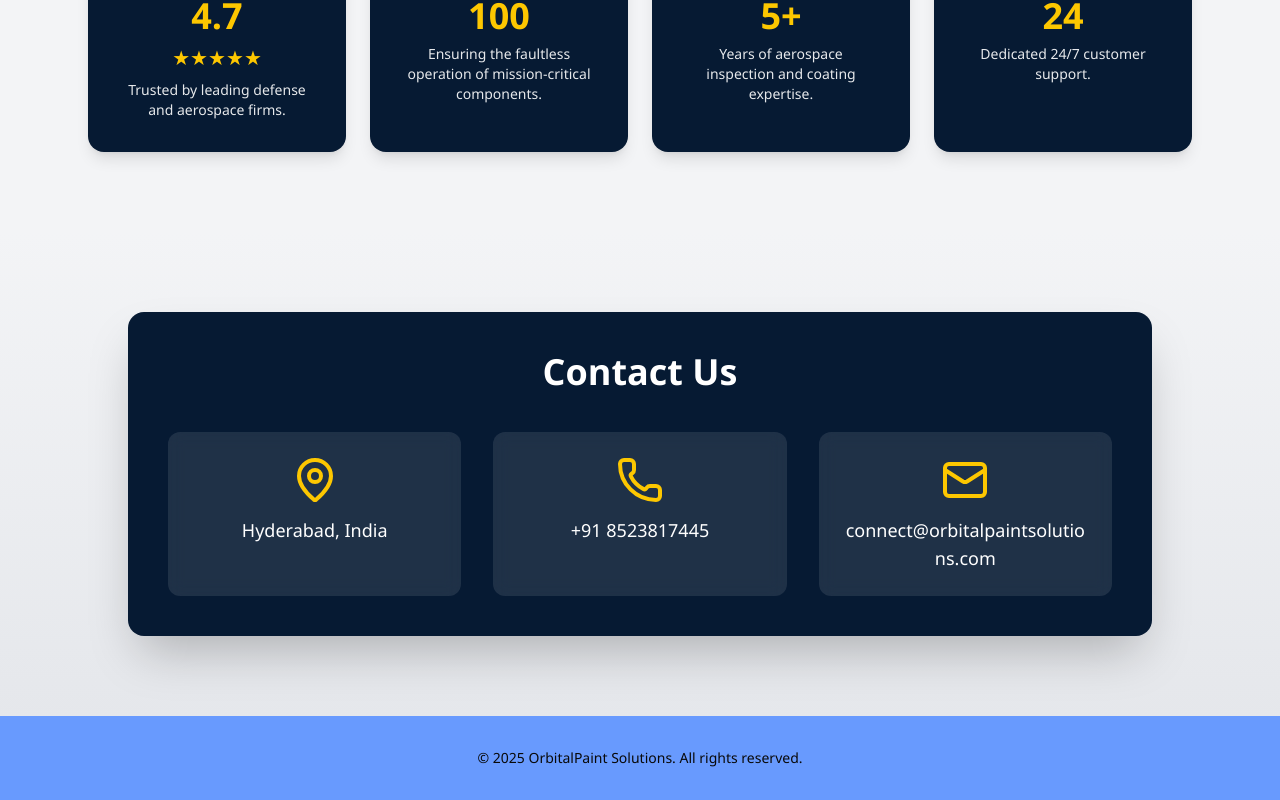
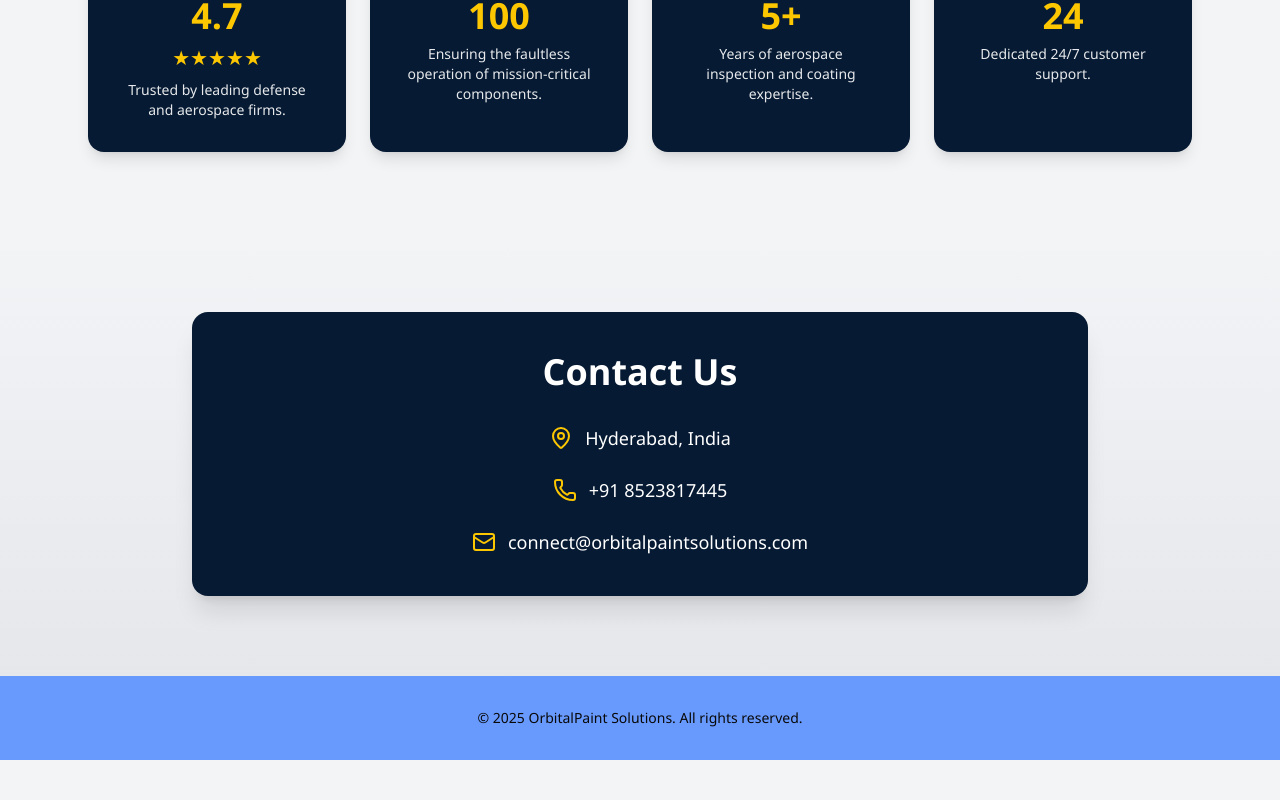
Before and after one commit to Prakash-56/orbitalpaint-website, a Next.js app: page / in a window 1280 px wide. Shown: the part 7647-8447 px from the top of the page. After the commit the page ends 8407 px from the top, so only its background shows below. Built offline with nearby package versions, Linux system fonts and the light colour scheme.

Commit message:
Add contact section

```diff
--- a/app/com/ContactInfo.tsx
+++ b/app/com/ContactInfo.tsx
@@ -1,6 +1,3 @@
-"use client";
-
-import { motion } from "framer-motion";
 import { MapPin, Phone, Mail } from "lucide-react";
 
 export default function ContactInfo() {
@@ -9,64 +6,32 @@ export default function ContactInfo() {
       id="contactinfo"
       className="py-20 scroll-mt-24 bg-gradient-to-b from-gray-100 to-gray-200"
     >
-      <motion.div
-        initial={{ opacity: 0, y: 50 }}
-        whileInView={{ opacity: 1, y: 0 }}
-        viewport={{ once: true }}
-        transition={{ duration: 0.8, ease: "easeOut" }}
-        className="max-w-5xl mx-auto bg-[#061A33] text-white rounded-2xl p-10 shadow-2xl"
-      >
+      <div className="max-w-4xl mx-auto bg-[#061A33] text-white rounded-2xl p-10 shadow-xl">
         {/* Heading */}
-        <motion.h2
-          initial={{ opacity: 0, y: 20 }}
-          whileInView={{ opacity: 1, y: 0 }}
-          transition={{ duration: 0.6 }}
-          className="text-3xl md:text-4xl font-bold text-center mb-10"
-        >
+        <h2 className="text-3xl md:text-4xl font-bold text-center mb-8">
           Contact Us
-        </motion.h2>
+        </h2>
 
-        {/* Info Cards */}
-        <div className="grid grid-cols-1 md:grid-cols-3 gap-8 text-center">
-          {/* Location */}
-          <motion.div
-            whileHover={{ scale: 1.05 }}
-            initial={{ opacity: 0, y: 30 }}
-            whileInView={{ opacity: 1, y: 0 }}
-            transition={{ duration: 0.6, delay: 0.1 }}
-            className="flex flex-col items-center bg-white/10 backdrop-blur rounded-xl p-6"
-          >
-            <MapPin className="text-yellow-400 w-12 h-12 mb-3" />
-            <p className="text-lg font-medium">Hyderabad, India</p>
-          </motion.div>
+        {/* Contact Details */}
+        <div className="space-y-6 text-center text-lg">
+          <div className="flex items-center justify-center gap-3">
+            <MapPin className="text-yellow-400 w-6 h-6" />
+            <span>Hyderabad, India</span>
+          </div>
 
-          {/* Phone */}
-          <motion.div
-            whileHover={{ scale: 1.05 }}
-            initial={{ opacity: 0, y: 30 }}
-            whileInView={{ opacity: 1, y: 0 }}
-            transition={{ duration: 0.6, delay: 0.2 }}
-            className="flex flex-col items-center bg-white/10 backdrop-blur rounded-xl p-6"
-          >
-            <Phone className="text-yellow-400 w-12 h-12 mb-3" />
-            <p className="text-lg font-medium">+91 8523817445</p>
-          </motion.div>
+          <div className="flex items-center justify-center gap-3">
+            <Phone className="text-yellow-400 w-6 h-6" />
+            <span>+91 8523817445</span>
+          </div>
 
-          {/* Email */}
-          <motion.div
-            whileHover={{ scale: 1.05 }}
-            initial={{ opacity: 0, y: 30 }}
-            whileInView={{ opacity: 1, y: 0 }}
-            transition={{ duration: 0.6, delay: 0.3 }}
-            className="flex flex-col items-center bg-white/10 backdrop-blur rounded-xl p-6"
-          >
-            <Mail className="text-yellow-400 w-12 h-12 mb-3" />
-            <p className="text-lg font-medium break-all">
+          <div className="flex items-center justify-center gap-3">
+            <Mail className="text-yellow-400 w-6 h-6" />
+            <span className="break-all">
               connect@orbitalpaintsolutions.com
-            </p>
-          </motion.div>
+            </span>
+          </div>
         </div>
-      </motion.div>
+      </div>
     </section>
   );
 }
```
